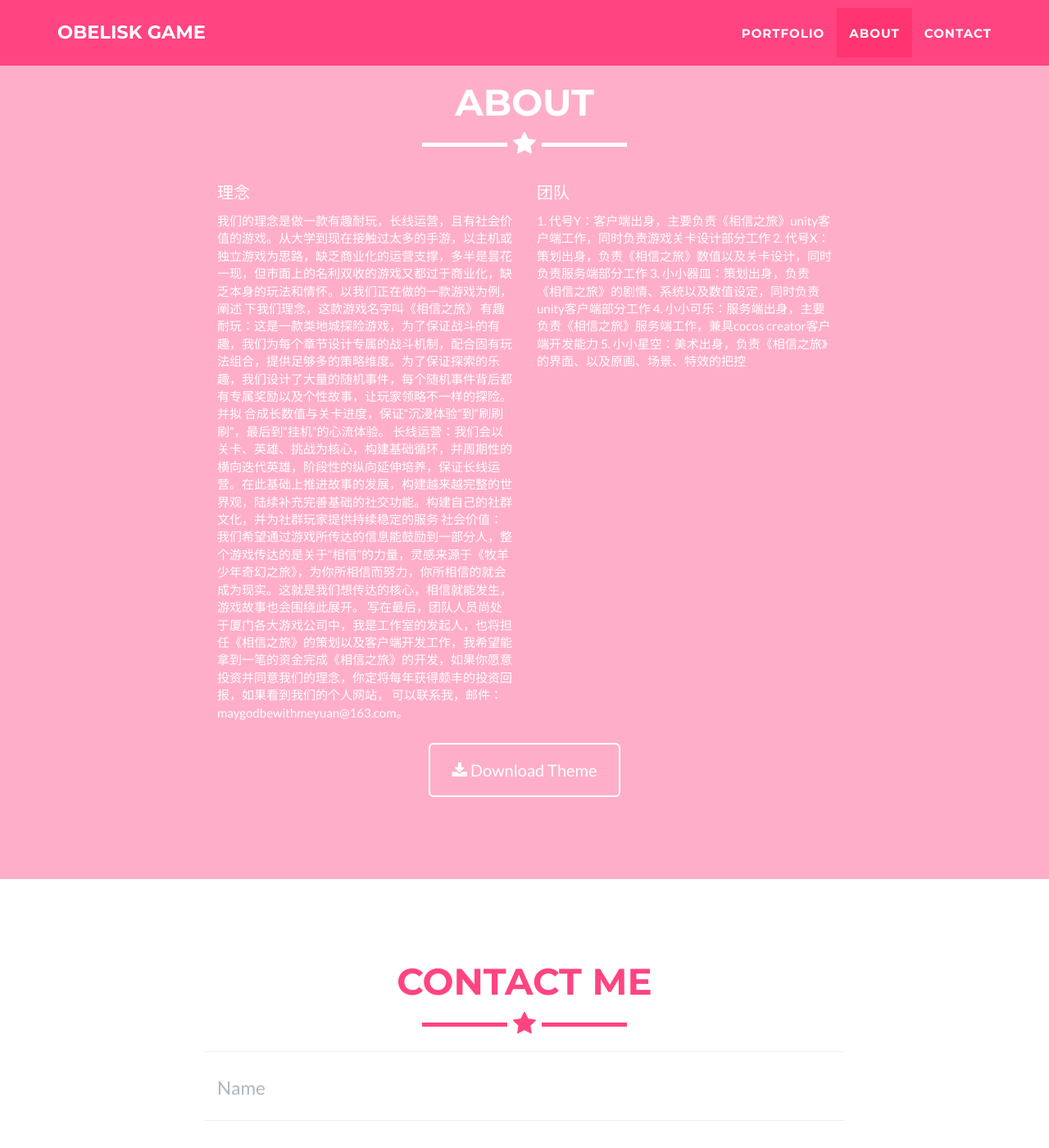
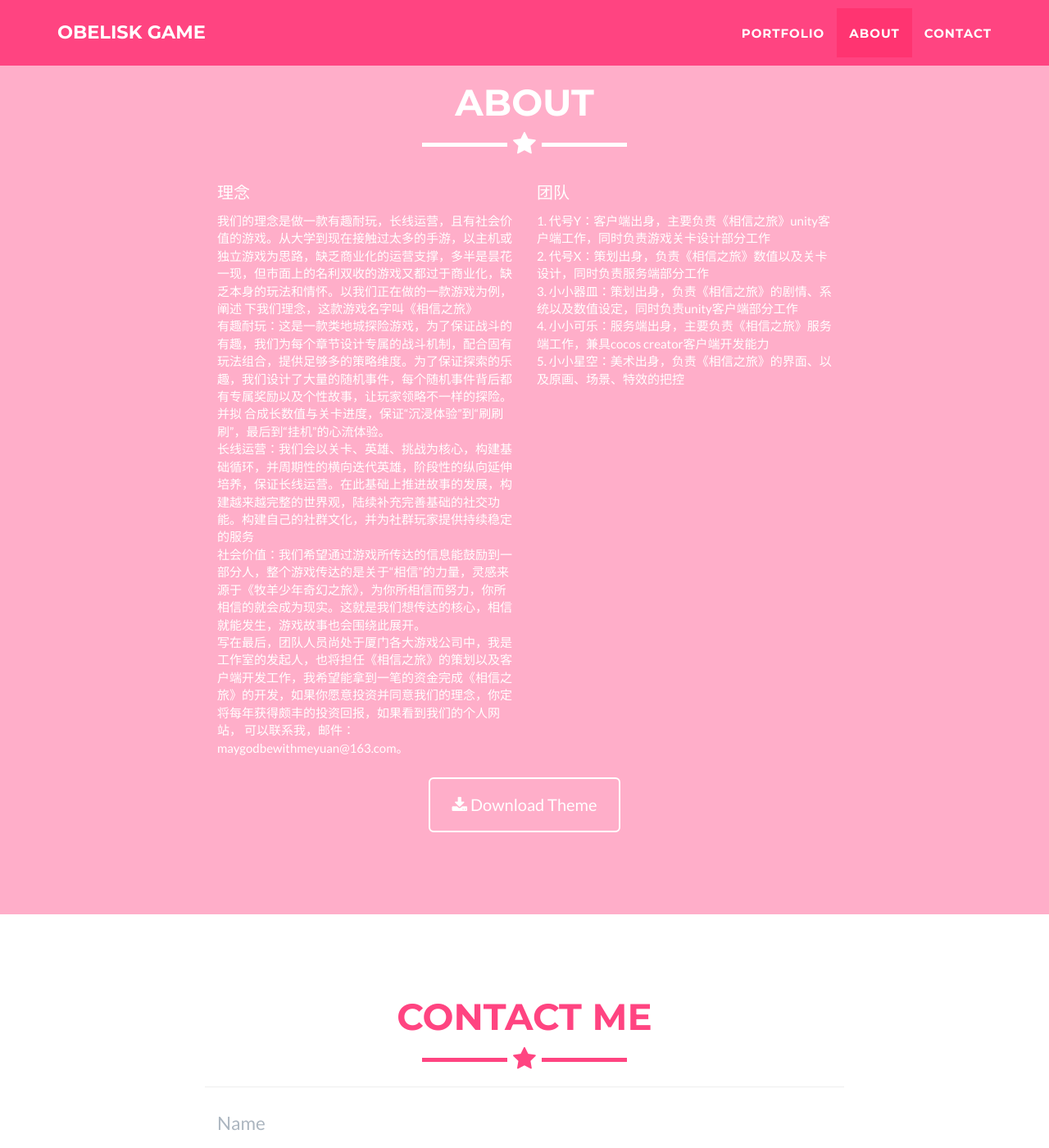
Before and after one commit to ObeliskGame/ObeliskGame, a Jekyll site: the page built from index.html, in a window 1280 px wide and 1400 px high, scrolled down 1696 px. Shown: the whole window at 82% size. Built offline with Jekyll 4.4.1, drawn with Linux system fonts in a browser that asks for light colours.

Commit message:
Text
Text

```diff
--- a/_includes/about.html
+++ b/_includes/about.html
@@ -11,20 +11,20 @@
                 <div class="col-lg-4 col-lg-offset-2">
                     <p><p>理念</p>
 					我们的理念是做一款有趣耐玩，长线运营，且有社会价值的游戏。从大学到现在接触过太多的手游，以主机或独立游戏为思路，缺乏商业化的运营支撑，多半是昙花一现，但市面上的名利双收的游戏又都过于商业化，缺乏本身的玩法和情怀。以我们正在做的一款游戏为例，阐述
-下我们理念，这款游戏名字叫《相信之旅》
+下我们理念，这款游戏名字叫《相信之旅》<br/>
         有趣耐玩：这是一款类地城探险游戏，为了保证战斗的有趣，我们为每个章节设计专属的战斗机制，配合固有玩法组合，提供足够多的策略维度。为了保证探索的乐趣，我们设计了大量的随机事件，每个随机事件背后都有专属奖励以及个性故事，让玩家领略不一样的探险。并拟
-合成长数值与关卡进度，保证“沉浸体验”到“刷刷刷”，最后到“挂机”的心流体验。
-        长线运营：我们会以关卡、英雄、挑战为核心，构建基础循环，并周期性的横向迭代英雄，阶段性的纵向延伸培养，保证长线运营。在此基础上推进故事的发展，构建越来越完整的世界观，陆续补充完善基础的社交功能。构建自己的社群文化，并为社群玩家提供持续稳定的服务
-        社会价值：我们希望通过游戏所传达的信息能鼓励到一部分人，整个游戏传达的是关于“相信”的力量，灵感来源于《牧羊少年奇幻之旅》，为你所相信而努力，你所相信的就会成为现实。这就是我们想传达的核心，相信就能发生，游戏故事也会围绕此展开。
+合成长数值与关卡进度，保证“沉浸体验”到“刷刷刷”，最后到“挂机”的心流体验。<br/>
+        长线运营：我们会以关卡、英雄、挑战为核心，构建基础循环，并周期性的横向迭代英雄，阶段性的纵向延伸培养，保证长线运营。在此基础上推进故事的发展，构建越来越完整的世界观，陆续补充完善基础的社交功能。构建自己的社群文化，并为社群玩家提供持续稳定的服务<br/>
+        社会价值：我们希望通过游戏所传达的信息能鼓励到一部分人，整个游戏传达的是关于“相信”的力量，灵感来源于《牧羊少年奇幻之旅》，为你所相信而努力，你所相信的就会成为现实。这就是我们想传达的核心，相信就能发生，游戏故事也会围绕此展开。<br/>
         写在最后，团队人员尚处于厦门各大游戏公司中，我是工作室的发起人，也将担任《相信之旅》的策划以及客户端开发工作，我希望能拿到一笔的资金完成《相信之旅》的开发，如果你愿意投资并同意我们的理念，你定将每年获得颇丰的投资回报，如果看到我们的个人网站，
 可以联系我，邮件：maygodbewithmeyuan@163.com。</p>
                 </div>
                 <div class="col-lg-4">
                     <p><p>团队</p>
-					1. 代号Y：客户端出身，主要负责《相信之旅》unity客户端工作，同时负责游戏关卡设计部分工作
-     2. 代号X：策划出身，负责《相信之旅》数值以及关卡设计，同时负责服务端部分工作
-     3. 小小器皿：策划出身，负责《相信之旅》的剧情、系统以及数值设定，同时负责unity客户端部分工作
-     4. 小小可乐：服务端出身，主要负责《相信之旅》服务端工作，兼具cocos creator客户端开发能力
+					1. 代号Y：客户端出身，主要负责《相信之旅》unity客户端工作，同时负责游戏关卡设计部分工作<br/>
+     2. 代号X：策划出身，负责《相信之旅》数值以及关卡设计，同时负责服务端部分工作<br/>
+     3. 小小器皿：策划出身，负责《相信之旅》的剧情、系统以及数值设定，同时负责unity客户端部分工作<br/>
+     4. 小小可乐：服务端出身，主要负责《相信之旅》服务端工作，兼具cocos creator客户端开发能力<br/>
      5. 小小星空：美术出身，负责《相信之旅》的界面、以及原画、场景、特效的把控 </p>
                 </div>
                 <div class="col-lg-8 col-lg-offset-2 text-center">
```
